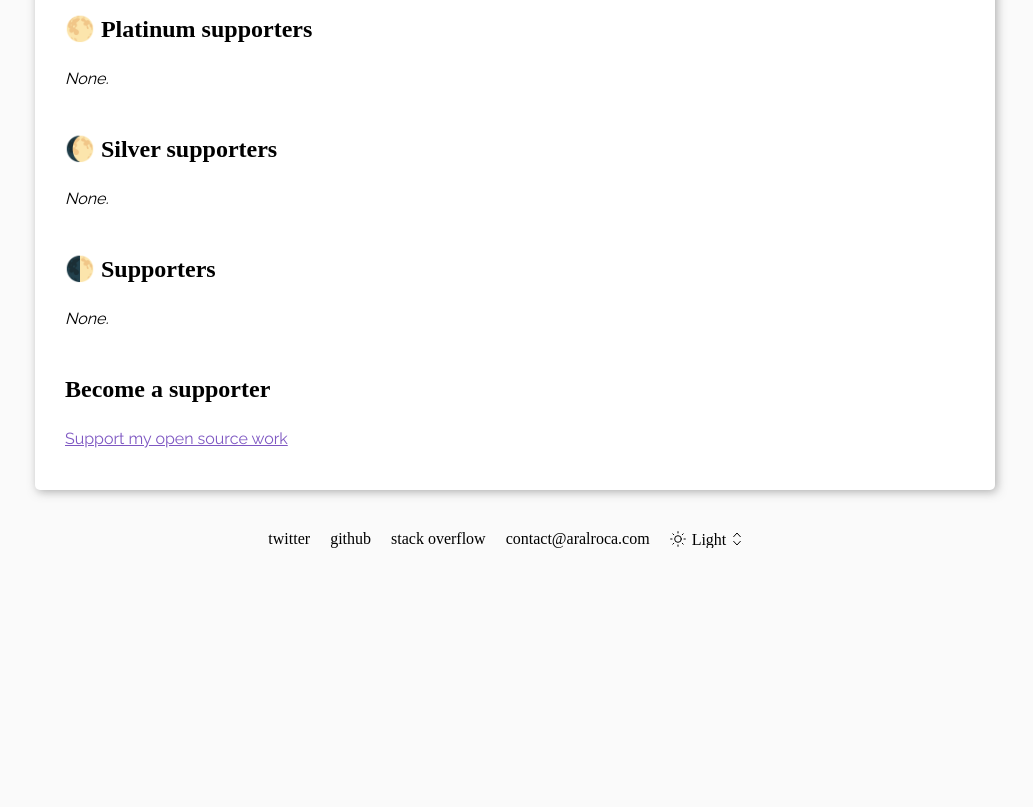
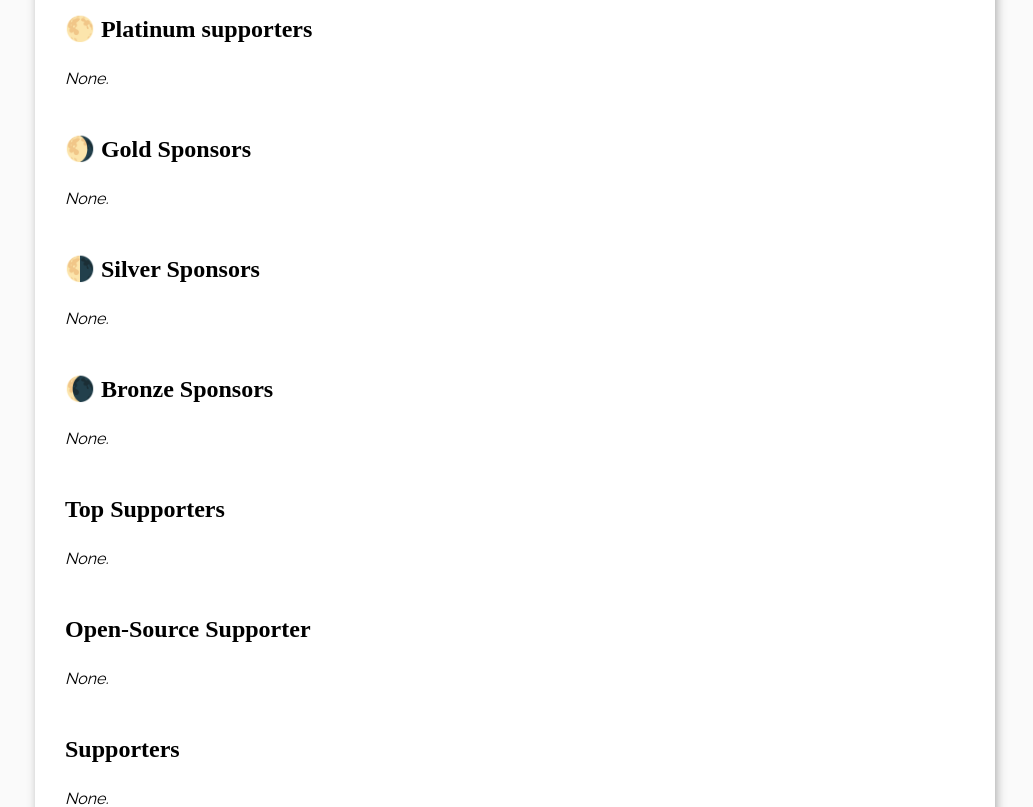
Before and after one commit to aralroca/aralroca.com, a Next.js app: page /thanks in a window 1280 px wide. Shown: the part 320-1127 px from the top of the page, without its empty margins (125-1158 px from the left). Before the commit the page ends 903 px from the top, so only its background shows below. Built offline with nearby package versions, Linux system fonts and the light colour scheme; a web font is replaced by a local one.

Commit message:
Update donate and supporters page (#31)

```diff
--- a/pages/thanks.js
+++ b/pages/thanks.js
@@ -16,10 +16,22 @@ export default function Supporters() {
       <h2>🌕 Platinum supporters</h2>
       <em>None.</em>
 
-      <h2>🌔 Silver supporters</h2>
+      <h2>🌖 Gold Sponsors</h2>
       <em>None.</em>
 
-      <h2>🌓 Supporters</h2>
+      <h2>🌗 Silver Sponsors</h2>
+      <em>None.</em>
+
+      <h2>🌘 Bronze Sponsors</h2>
+      <em>None.</em>
+
+      <h2>Top Supporters</h2>
+      <em>None.</em>
+
+      <h2>Open-Source Supporter</h2>
+      <em>None.</em>
+
+      <h2>Supporters</h2>
       <em>None.</em>
 
       <h2>Become a supporter</h2>
--- a/styles/main.css
+++ b/styles/main.css
@@ -96,7 +96,7 @@ u {
 .donate-wrapper {
   display: flex;
   justify-content: space-around;
-  align-items: center;
+  align-items: flex-start;
   flex-wrap: wrap;
 }
 
```
Also changed, not shown: pages/donate.js (+0 -9 lines).
